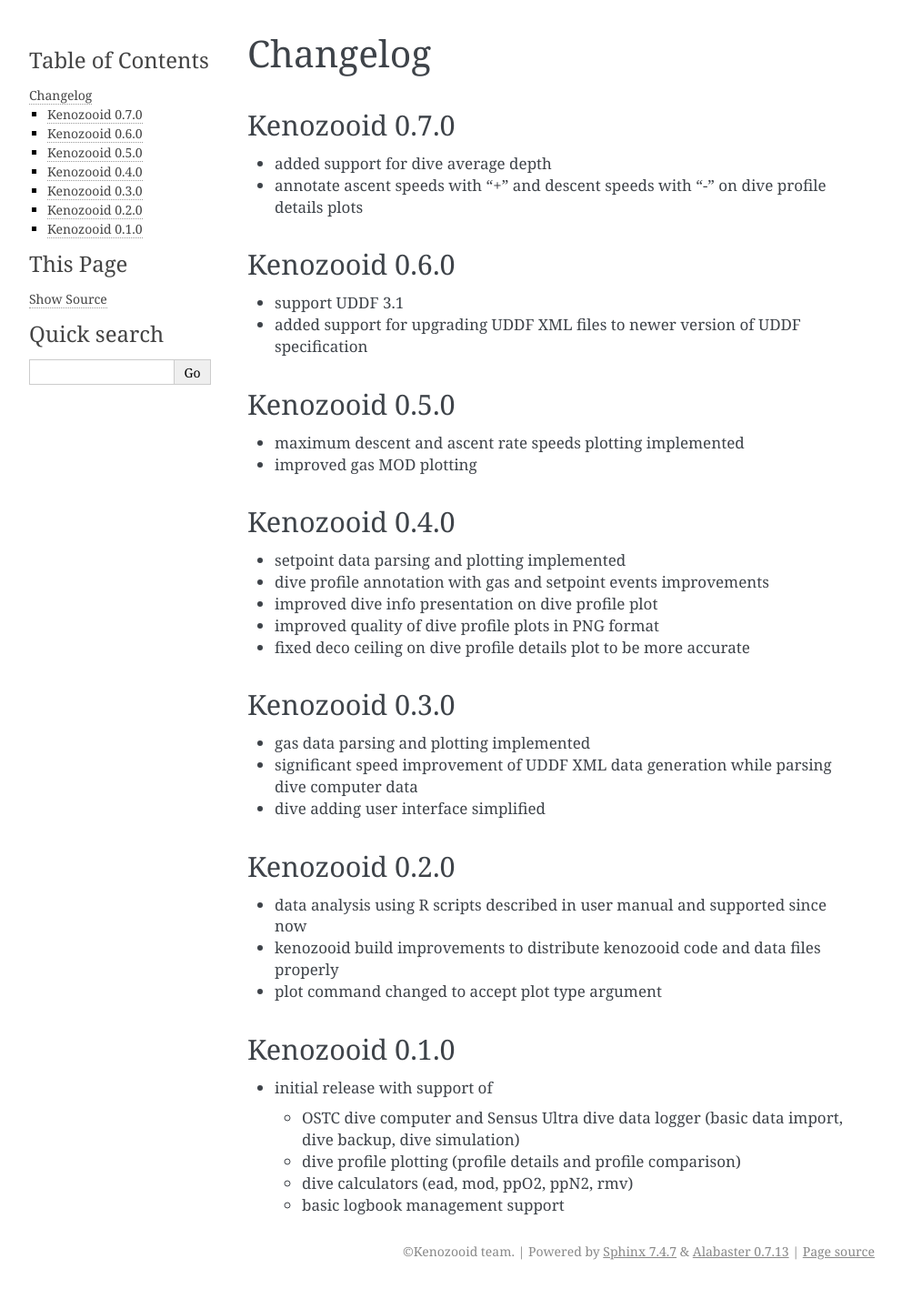
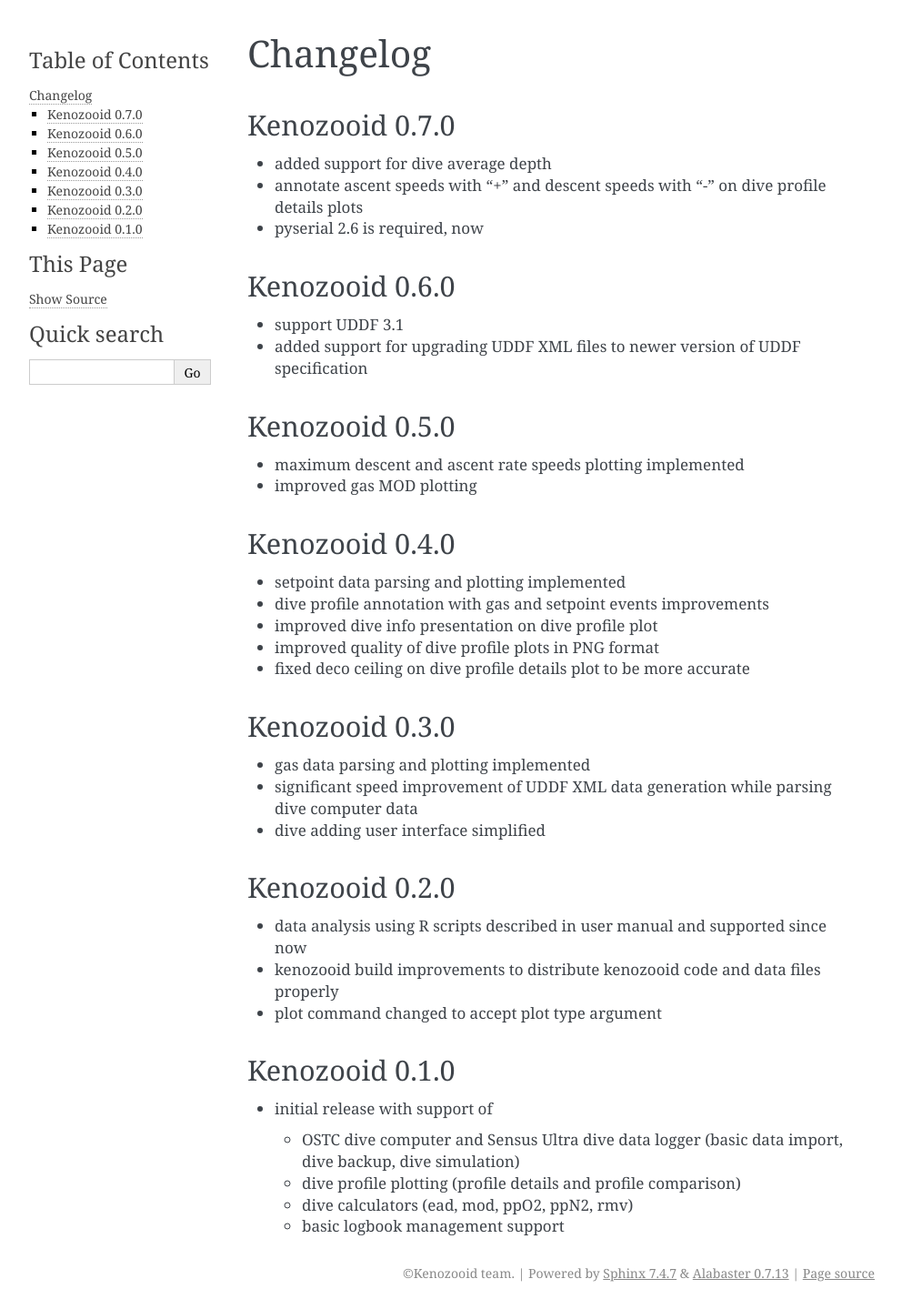
Before and after one commit to gitGNU/gnu_kenozooid, a Sphinx documentation site: the page built from doc/user/changelog.rst, in a window 1280 px wide. Shown: the whole page at 91% size, without its empty margins (148-1140 px from the left). Built offline with Sphinx 7.4.7, drawn with Linux system fonts in a browser that asks for light colours; before the commit the page ends 1415 px from its top, so only the background shows below that.

Commit message:
- pyserial 2.6 is required, now

```diff
--- a/doc/user/changelog.rst
+++ b/doc/user/changelog.rst
@@ -6,6 +6,7 @@
 - added support for dive average depth
 - annotate ascent speeds with "+" and descent speeds with "-" on dive
   profile details plots
+- pyserial 2.6 is required, now
 
 Kenozooid 0.6.0
 ---------------
--- a/doc/user/ri.rst
+++ b/doc/user/ri.rst
@@ -31,7 +31,7 @@
 +-----------------+----------+-------------+--------------------------+----------------------------+
 |                                           **Optional**                                           |
 +-----------------+----------+-------------+--------------------------+----------------------------+
-| pyserial        |    2.5   | Python      | PLD Linux, Windows       | required by OSTC driver    |
+| pyserial        |    2.6   | Python      | PLD Linux, Windows       | required by OSTC driver    |
 |                 |          | module      |                          |                            |
 +-----------------+----------+-------------+--------------------------+----------------------------+
 | libdivecomputer |          | library     |                          | required by Sensus Ultra   |
--- a/setup.py
+++ b/setup.py
@@ -10,9 +10,9 @@
 VERSION = __import__('kenozooid').__version__
 
 MODS = ['lxml >= 2.3', 'dirty >= 1.0.2', 'python-dateutil >= 2.0',
-    'rpy2 >= 2.2.1', 'pyserial_py3k >= 2.5']
+    'rpy2 >= 2.2.1', 'pyserial_py3k >= 2.6']
 MODS_DEPS = ['lxml >= 2.3', 'dirty >= 1.0.2', 'python-dateutil >= 2.0',
-    'rpy2 >= 2.2.1', 'pyserial >= 2.5', 'distribute', 'setuptools-git']
+    'rpy2 >= 2.2.1', 'pyserial_py3k >= 2.6', 'distribute', 'setuptools-git']
 
 def _py_inst(mods, names, py_miss):
     """
```
